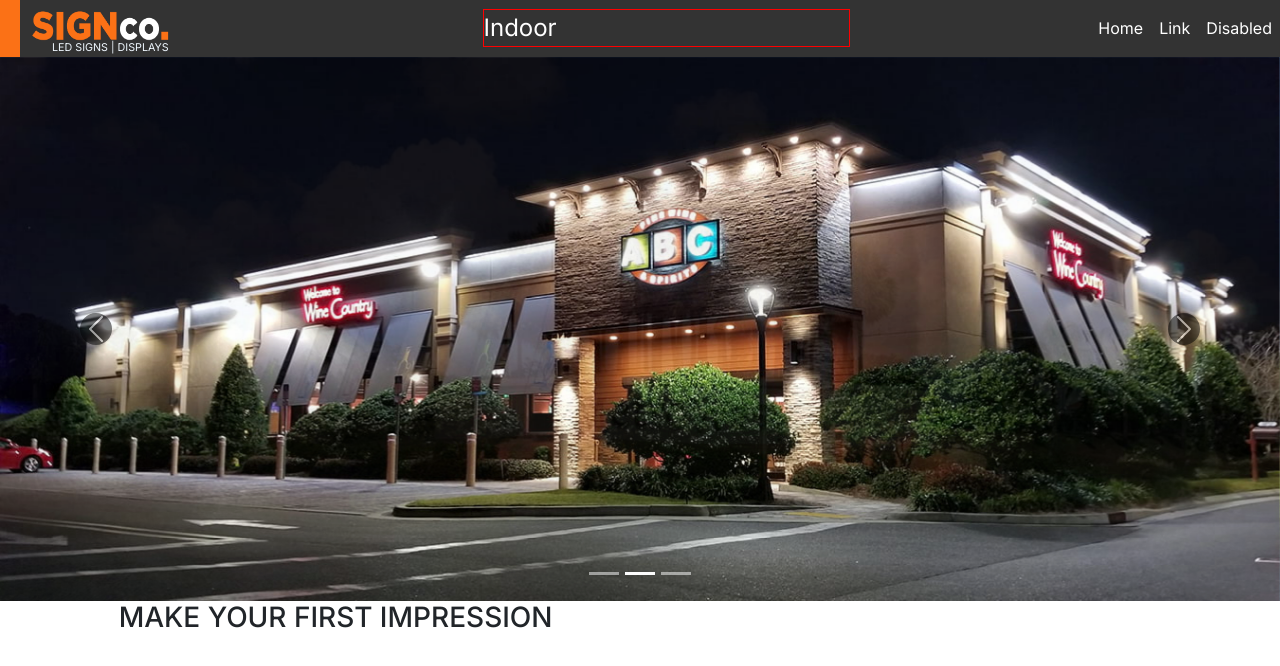
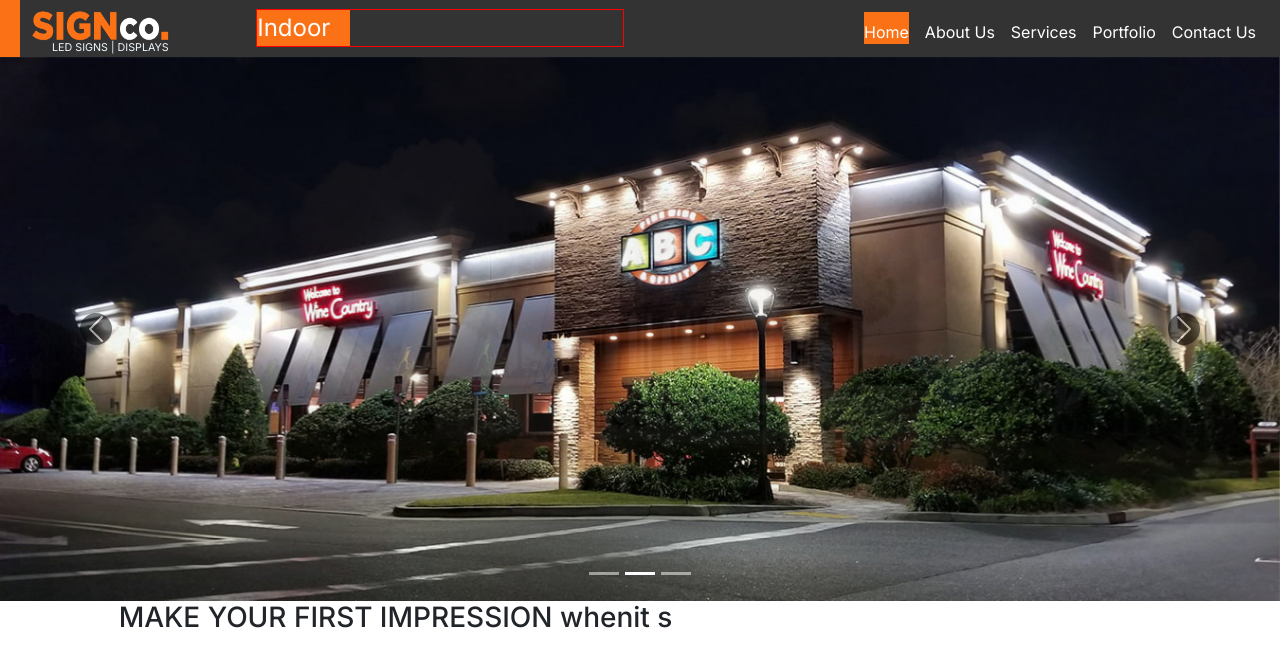
Before and after one commit to agoziemax/signco-ng, a React (Create React App) app: page / in a window 1280 px wide. Shown: the top 666 px of the page. Built offline with nearby package versions, Linux system fonts and the light colour scheme.

Commit message:
updated nav and nav elements

```diff
--- a/src/App.js
+++ b/src/App.js
@@ -7,10 +7,11 @@ import Head from './components/Head';
 import About from './pages/About';
 import Contact from './pages/Contact';
 
+
 function App() {
   return (
     <div className='App'>
-      {/* <Header /> */}
+
       <Head/>
       <Routes>
         <Route exact path='/' element={<Home />} />
--- a/src/components/Head.jsx
+++ b/src/components/Head.jsx
@@ -1,9 +1,10 @@
 import React, { useState, useEffect } from 'react';
 import signCo from '../assets/signco_new.png';
 import '../styles/head.css';
+import { NavLink } from 'react-router-dom';
 import { Navbar, Nav } from 'react-bootstrap';
+
 const Header = () => {
-
   const texts = ['Indoor', 'Bold', 'Creative', 'Bright'];
   const [activeIndex, setActiveIndex] = useState(0);
 
@@ -36,27 +37,26 @@ const Header = () => {
               </span>
             ))}
           </div>
-          <Nav className='me-auto mb-2 mb-lg-0 '>
-            <Nav.Link href='#' active className='text-white'>
+          <Nav className='me-auto mb-2 mb-lg-0 gap-3 pe-4'>
+            <NavLink to='/' activeClassName='act' className='text-white text-decoration-none pt-2'>
               Home
-            </Nav.Link>
-            <Nav.Link href='#' active className='text-white'>
-              Link
-            </Nav.Link>
-            <Nav.Link active className='text-white'>
-              Disabled
-            </Nav.Link>
+            </NavLink>
+            <NavLink to='/About' className='text-white text-white text-decoration-none pt-2'>
+              About Us
+            </NavLink>
+            <NavLink to='Services' className='text-white text-white text-decoration-none pt-2'>
+              Services
+            </NavLink>
+            <NavLink to='Portfolio' className='text-white text-white text-decoration-none pt-2'>
+              Portfolio
+            </NavLink>
+            <NavLink to='/Contact' className='text-white text-white text-decoration-none pt-2'>
+              Contact Us
+            </NavLink>
           </Nav>
           <div className='sliding-text-container'>{/* Sliding text animation */}</div>
         </Navbar.Collapse>
       </Navbar>
-      {/* <div className='animated-text'>
-        {texts.map((text, index) => (
-          <span key={index} className={`animated-text-item ${index === activeIndex ? 'active' : ''}`}>
-            {text}
-          </span>
-        ))}
-      </div> */}
     </nav>
   );
 };
--- a/src/index.js
+++ b/src/index.js
@@ -3,7 +3,7 @@ import ReactDOM from 'react-dom/client';
 import './index.css';
 import App from './App';
 import { BrowserRouter } from 'react-router-dom';
-import reportWebVitals from './reportWebVitals';
+
 
 const root = ReactDOM.createRoot(document.getElementById('root'));
 root.render(
@@ -11,8 +11,3 @@ root.render(
     <App />
   </BrowserRouter>
 );
-
-// If you want to start measuring performance in your app, pass a function
-// to log results (for example: reportWebVitals(console.log))
-// or send to an analytics endpoint. Learn more: https://bit.ly/CRA-vitals
-reportWebVitals();
--- a/src/pages/Home.jsx
+++ b/src/pages/Home.jsx
@@ -10,7 +10,7 @@ function Home() {
       <div className='container-fluid'>
       <div className="row">
         <div className="col-md offset-1">
-          <h3>MAKE YOUR FIRST IMPRESSION</h3>
+          <h3>MAKE YOUR FIRST IMPRESSION whenit s</h3>
         </div>
         <div className="col-md">
 
--- a/src/reportWebVitals.js
+++ /dev/null
@@ -1,13 +0,0 @@
-const reportWebVitals = onPerfEntry => {
-  if (onPerfEntry && onPerfEntry instanceof Function) {
-    import('web-vitals').then(({ getCLS, getFID, getFCP, getLCP, getTTFB }) => {
-      getCLS(onPerfEntry);
-      getFID(onPerfEntry);
-      getFCP(onPerfEntry);
-      getLCP(onPerfEntry);
-      getTTFB(onPerfEntry);
-    });
-  }
-};
-
-export default reportWebVitals;
--- a/src/styles/head.css
+++ b/src/styles/head.css
@@ -35,6 +35,9 @@
   z-index: 100;
 }
 
+.active{
+  background: var(--mainColor);
+}
 .animated-text {
    border: solid 1px red;
   display: flex;
```
Also changed, not shown: 1 other file (tests, documents, lock files or other folders). Lines whose indentation alone changed are shown as unchanged.
